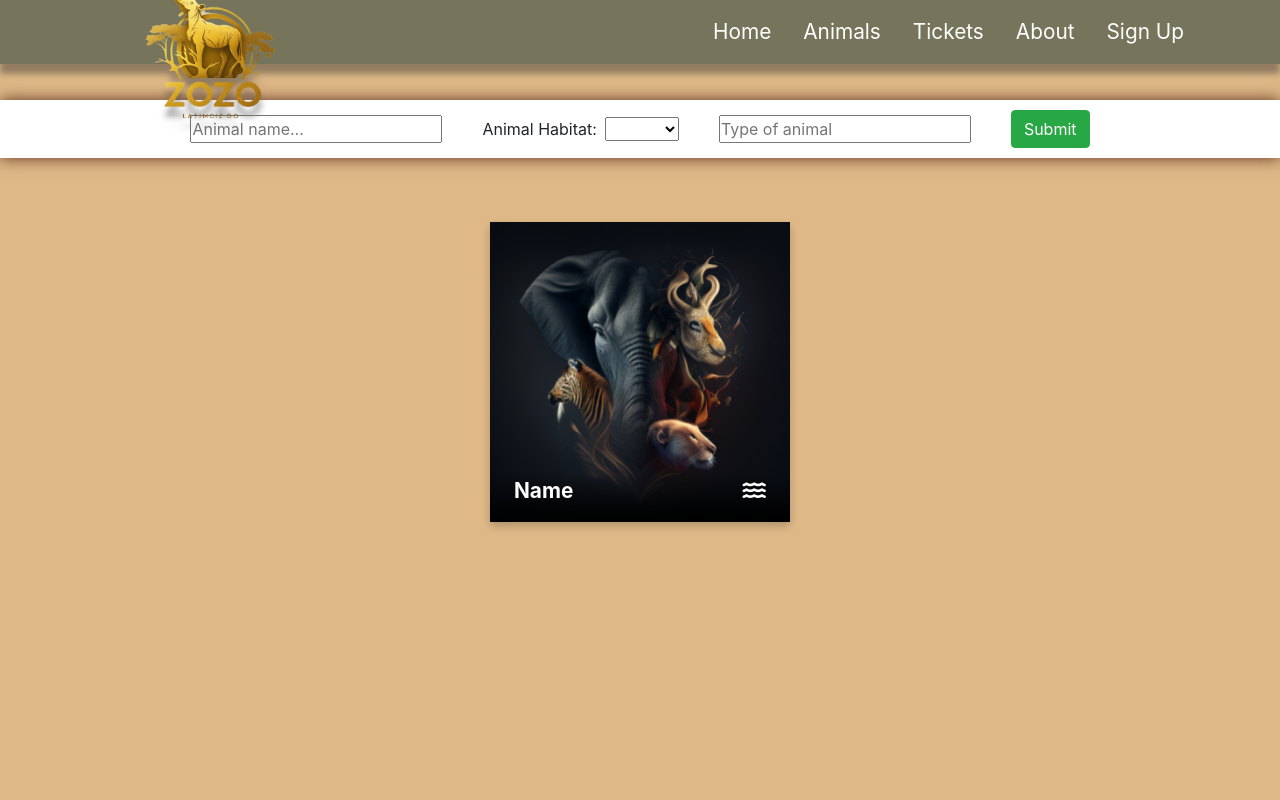
After one commit to ismajliarita/ZooManagementSystem, a PHP site: page /pages/animals-user.php in a window 1280 px wide. The commit adds this page. Run offline with PHP 8.4, Linux system fonts and the light colour scheme; some libraries are stand-ins or nearby versions.

Commit message:
session 1 of work (mostly done)
backend not started

```diff
--- /dev/null
+++ b/pages/animals-user.php
@@ -0,0 +1,115 @@
+<!DOCTYPE html>
+<html lang="en">
+
+<head>
+    <meta charset="UTF-8">
+    <meta http-equiv="X-UA-Compatible" content="IE=edge">
+    <meta name="viewport" content="width=device-width, initial-scale=1.0">
+    <link rel="stylesheet" href="https://cdn.jsdelivr.net/npm/bootstrap@4.0.0/dist/css/bootstrap.min.css" integrity="sha384-Gn5384xqQ1aoWXA+058RXPxPg6fy4IWvTNh0E263XmFcJlSAwiGgFAW/dAiS6JXm" crossorigin="anonymous">
+	<script src="https://kit.fontawesome.com/413ecd623f.js" crossorigin="anonymous"></script>
+
+    <title>Document</title>
+    <link rel="stylesheet" href="../style.css">
+</head>
+
+<body style="background-color: burlywood;">
+    <div class="animals_panel">
+        <nav class="nav">
+
+            <img src="../media/logo.png" id="logo" />
+
+            <div class="nav-items">
+                <div class="nav-item"><a href="#">Home</a></div>
+                <div class="nav-item"><a href="#">Animals</a></div>
+                <div class="nav-item"><a href="#">Tickets</a></div>
+                <div class="nav-item"><a href="#">About</a></div>
+                <?php
+                if (isset($_COOKIE['user_fname'])) {
+                    $user_fname = $_COOKIE['user_fname'];
+                    echo "<div class='nav-item'><a href='../pages/account.php'>$user_fname</a></div>";
+                } else
+                    echo '<div class="nav-item"><a href="../pages/signup.php">Sign Up</a></div>';
+                ?>
+            </div>
+
+        </nav>
+
+        <div class="animals-main-panel">
+
+            <form class="search-bar" action="" method="get" autocomplete="off">
+                <input type="text" name="name" id="name" placeholder="Animal name...">
+                <div style="display: flex; align-items: center;">
+                    <p style="margin-bottom: 0; margin-right: 0.5rem;">Animal Habitat:</p>
+                    <select name="maps" id="maps">
+                        <option value=""></option>
+                        <option value="ocean">Ocean</option>
+                        <option value="jungle">Jungle</option>
+                        <option value="arctic">Arctic</option>
+                        <option value="forest">Forest</option>
+                        <option value="desert">Desert</option>
+                    </select>
+                </div>
+                <div>
+                    <input list="types" id="type" name="type" placeholder="Type of animal">
+
+                    <datalist id="types">
+                        <option value="Chocolate">
+                        <option value="Coconut">
+                        <option value="Mint">
+                        <option value="Strawberry">
+                        <option value="Vanilla">
+                    </datalist>
+                </div>
+                <input class="btn btn-success" type="submit" value="Submit">
+            </form>
+
+
+            <div class="results">
+
+
+                <div class="flip-card">
+                    <div class="flip-card-inner">
+                        <div class="flip-card-front">
+                            <div class="overtext">
+                                <p><strong>Name</strong></p>
+                                <p class="habitat-icon"><i class="fa-solid fa-water"></i></p>
+                            </div>
+                            <img class="flipcard-image" src="../media/flipcard_sample.png">
+
+                        </div>
+                        <div class="flip-card-back">
+                            <div class="flipback-header">
+                                <div class="name">
+                                    <div style="font-size: 1.5rem; margin-bottom: -5px;"><strong>Animal Name</strong></div>
+                                    <div class="type-kitty">Hello Kitty</div>
+                                </div>
+                                <div class="age">
+                                    <div class="age-nr"><strong>800</strong></div>
+                                    <div class="yrs">years old</div>
+                                </div>
+                            </div>
+                            <div class="flipback-rest">
+                                <p>Lives in New York (his friends at least)</p>
+                                <p>Description or sth: Lorem ipsum dolor sit amet consectetur adipisicing elit. Enim cumque magni ipsa, officiis reiciendis ullam dolor vero optio modi doloremque, omnis, asperiores recusandae ab illo ducimus illum quisquam. Obcaecati, nulla?
+                                    <br>
+                                Lorem ipsum dolor sit amet consectetur, adipisicing elit. Vitae similique dignissimos sint accusantium est praesentium, eum, accusamus dolorum doloribus assumenda eveniet nostrum beatae. Porro dolorum commodi laborum tenetur optio aspernatur!</p>
+                            </div>
+
+                        </div>
+                    </div>
+                </div>
+
+            </div>
+            <div class="pagenation">
+
+            </div>
+        </div>
+
+
+    </div>
+
+
+
+</body>
+
+</html>
--- a/style.css
+++ b/style.css
@@ -27,7 +27,7 @@
 
     filter: drop-shadow(0px 10px 3px rgba(54, 54, 54, 0.452));
 
-    position: relative;
+    position: absolute;
     display: flex;
     align-items: center;
     justify-content: flex-end;
@@ -512,6 +512,7 @@
 
 
 
+/*ANIMALS PAGE CSS.*/
 .animals_panel {
     width: 100%;
     height: 100vh;
@@ -521,10 +522,8 @@
     display: flex;
     flex-direction: column;
 
-    /* justify-content: center; */
 }
 
-/*ANIMALS PAGE CSS.*/
 .animals-inner-panel{
     display: flex;
     justify-content: center;
@@ -537,8 +536,130 @@
     width: 100%;
     background-color: white;
     padding: 10px;
+    box-shadow: 0px 0px 15px rgb(94,46,33);
 }
 .search-bar>*{
     margin-left: 20px;
     margin-right: 20px;
 }
+
+
+/* ANIMALS PAGE 2 -- ARITA */
+.flip-card {
+    background-color: transparent;
+    width: 300px;
+    height: 300px;
+    perspective: 1000px;
+    margin-top: 2rem;
+}
+
+.flip-card-inner {
+    position: relative;
+    width: 100%;
+    height: 100%;
+    text-align: center;
+    transition: transform 0.6s;
+    transform-style: preserve-3d;
+    box-shadow: 0 4px 8px 0 rgba(0,0,0,0.2);
+}
+
+.flip-card:hover .flip-card-inner {
+    transform: rotateY(180deg);
+}
+
+.flip-card-front, .flip-card-back {
+    position: absolute;
+    width: 100%;
+    height: 100%;
+    -webkit-backface-visibility: hidden;
+    backface-visibility: hidden;
+}
+
+.flip-card-front {
+    background-color: #bbb;
+    color: black;
+}
+
+.flip-card-back {
+    background-color: rgb(116,103,89);
+    color: white;
+    transform: rotateY(180deg);
+    /* padding: 20px; */
+    overflow-x: hidden;
+    overflow-y: auto;
+}
+
+.flipback-rest{
+    padding: 20px;
+}
+
+.animals-main-panel{
+    margin-top: 100px;
+    display: flex;
+    flex-direction: column;
+    justify-content: center;
+    align-items: center;
+}
+
+.results{
+    width: 70%;
+    display: flex;
+    flex-wrap: wrap;
+    justify-content: space-evenly;
+    margin-top: 2rem;
+}
+
+::-webkit-scrollbar {
+    display: none;
+}
+
+.flipcard-image{
+    width: 100%;
+    height: 100%;
+}
+
+.flipback-header{
+    display: flex;
+    justify-content: space-between;
+    padding: 20px;
+    background-color: rgb(87, 77, 67);
+    align-items: center;
+}
+
+.age{
+    width: 30%;
+    display: flex;
+    justify-content: center;
+}
+
+.age-nr{
+    font-size: 2rem;
+}
+
+.yrs{
+    font-size: 0.7rem;
+    align-items: center;
+    display: inherit;
+    margin-left: 5px;
+}
+
+.overtext{
+    position: absolute;
+    z-index: 999;
+    background-image: linear-gradient(transparent, black);
+    width: 100%;
+    color: white;
+    font-size: 1.3rem;
+    bottom: 0px;
+    padding: 0 1.5rem;
+
+    display: flex;
+    justify-content: space-between;
+    align-items: center;
+}
+
+.type-kitty{
+    font-size: 0.7rem;
+    float: left;
+    margin-bottom: -50px;
+}
```
Also changed, not shown: media/flipcard_sample.png (added).
